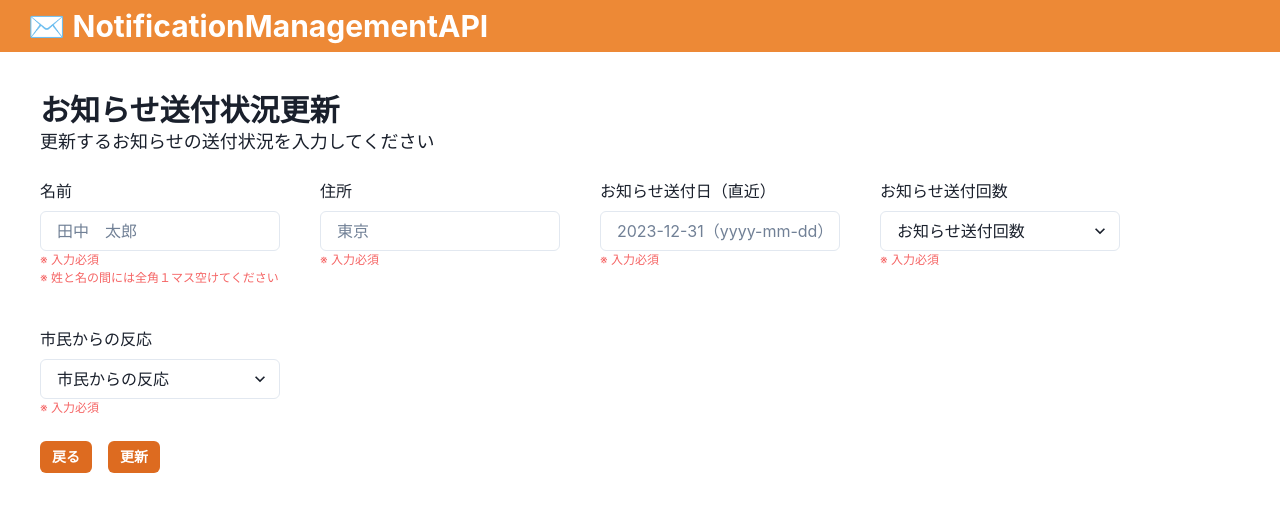
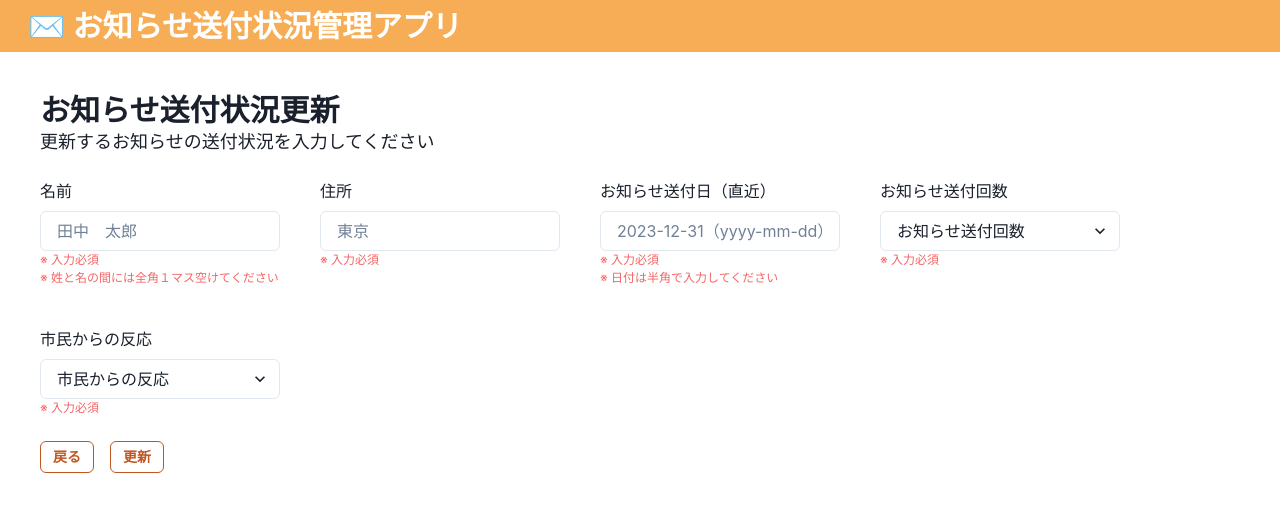
Before and after one commit to kima-s/Notification-Management-API, a React (Create React App) app in the folder frontend/: page /EditNotification/1 in a window 1280 px wide. Shown: the top 512 px of the page. Built offline with nearby package versions, Linux system fonts and the light colour scheme; no server answers.

Commit message:
テーマの色を修正

```diff
--- a/frontend/src/components/Header.jsx
+++ b/frontend/src/components/Header.jsx
@@ -3,8 +3,8 @@ import { HStack, Heading } from "@chakra-ui/react";
 export const Header = () => {
 
     return (
-        <HStack background="orange.400" px={7} py={2} spacing={5}>
-            <Heading size="lg" color="white">✉️ NotificationManagementAPI</Heading>
+        <HStack background="orange.300" px={7} py={2} spacing={5}>
+            <Heading size="lg" color="white">✉️ お知らせ送付状況管理アプリ</Heading>
         </HStack>
     )
 };
--- a/frontend/src/features/createSearchDeleteNotification/FeatureCreateNotification.jsx
+++ b/frontend/src/features/createSearchDeleteNotification/FeatureCreateNotification.jsx
@@ -110,7 +110,7 @@ export const FeatureCreateNotification = (props) => {
                 </Wrap>
                 <br />
                 <Stack spacing={4} align='center' direction='row'>
-                    <Button colorScheme='orange' size='sm' onClick={onClickRegistration}>
+                    <Button colorScheme='orange' variant='outline' size='sm' onClick={onClickRegistration}>
                         登録
                     </Button>
                 </Stack>
--- a/frontend/src/features/createSearchDeleteNotification/FeatureSearchNotification.jsx
+++ b/frontend/src/features/createSearchDeleteNotification/FeatureSearchNotification.jsx
@@ -79,7 +79,7 @@ export const FeatureSearchNotification = (props) => {
                     </Box >
                     <Stack spacing={4} direction='row'>
                         <Flex alignItems="flex-end">
-                            <Button colorScheme='orange' size='sm' onClick={onClickSearch}>
+                            <Button colorScheme='orange' variant='outline' size='sm' onClick={onClickSearch}>
                                 検索
                             </Button>
                         </Flex>
--- a/frontend/src/features/createSearchDeleteNotification/FeatureSearchResultNotification.jsx
+++ b/frontend/src/features/createSearchDeleteNotification/FeatureSearchResultNotification.jsx
@@ -41,6 +41,7 @@ export const FeatureSearchResultNotification = (props) => {
     return (
         <Box py={5}>
             <Heading size="lg">検索結果</Heading>
+            <Text fontSize={"xs"} color={"red.400"}>※ 反応が無く、送付後３週間経過している場合、赤く色付けされます。</Text>
             <Box>
                 <TableContainer>
                     <Table variant='simple' size="sm">
@@ -64,7 +65,7 @@ export const FeatureSearchResultNotification = (props) => {
                                     <Td>{resultNotifications.sendingTimes}</Td>
                                     <Td>{resultNotifications.response}</Td>
                                     <Td>
-                                        <Button colorScheme='orange' size='sm' onClick={() => deleteNotification(resultNotifications.id)}>
+                                        <Button colorScheme='orange' variant='outline' size='sm' onClick={() => deleteNotification(resultNotifications.id)}>
                                             削除
                                         </Button>
                                     </Td>
--- a/frontend/src/features/editNotification/FeatureEditNotification.jsx
+++ b/frontend/src/features/editNotification/FeatureEditNotification.jsx
@@ -62,6 +62,7 @@ export const FeatureEditNotification = (props) => {
                         <FormLabel>お知らせ送付日（直近）</FormLabel>
                         <Input width={"240px"} placeholder="2023-12-31（yyyy-mm-dd）" value={postingDate} onChange={onChangePostingDate} />
                         <Text fontSize={"xs"} color={"red.400"}>※ 入力必須</Text>
+                        <Text fontSize={"xs"} color={"red.400"}>※ 日付は半角で入力してください</Text>
                     </FormControl>
                 </Box>
                 <Box>
@@ -90,11 +91,11 @@ export const FeatureEditNotification = (props) => {
             <br />
             <Stack spacing={4} align='center' direction='row'>
                 <Link to="/">
-                    <Button colorScheme='orange' size='sm' >
+                    <Button colorScheme='orange' variant='outline' size='sm' >
                         戻る
                     </Button>
                 </Link>
-                <Button colorScheme='orange' size='sm' onClick={onClickUpdate}>
+                <Button colorScheme='orange' variant='outline' size='sm' onClick={onClickUpdate}>
                     更新
                 </Button>
             </Stack>
```
